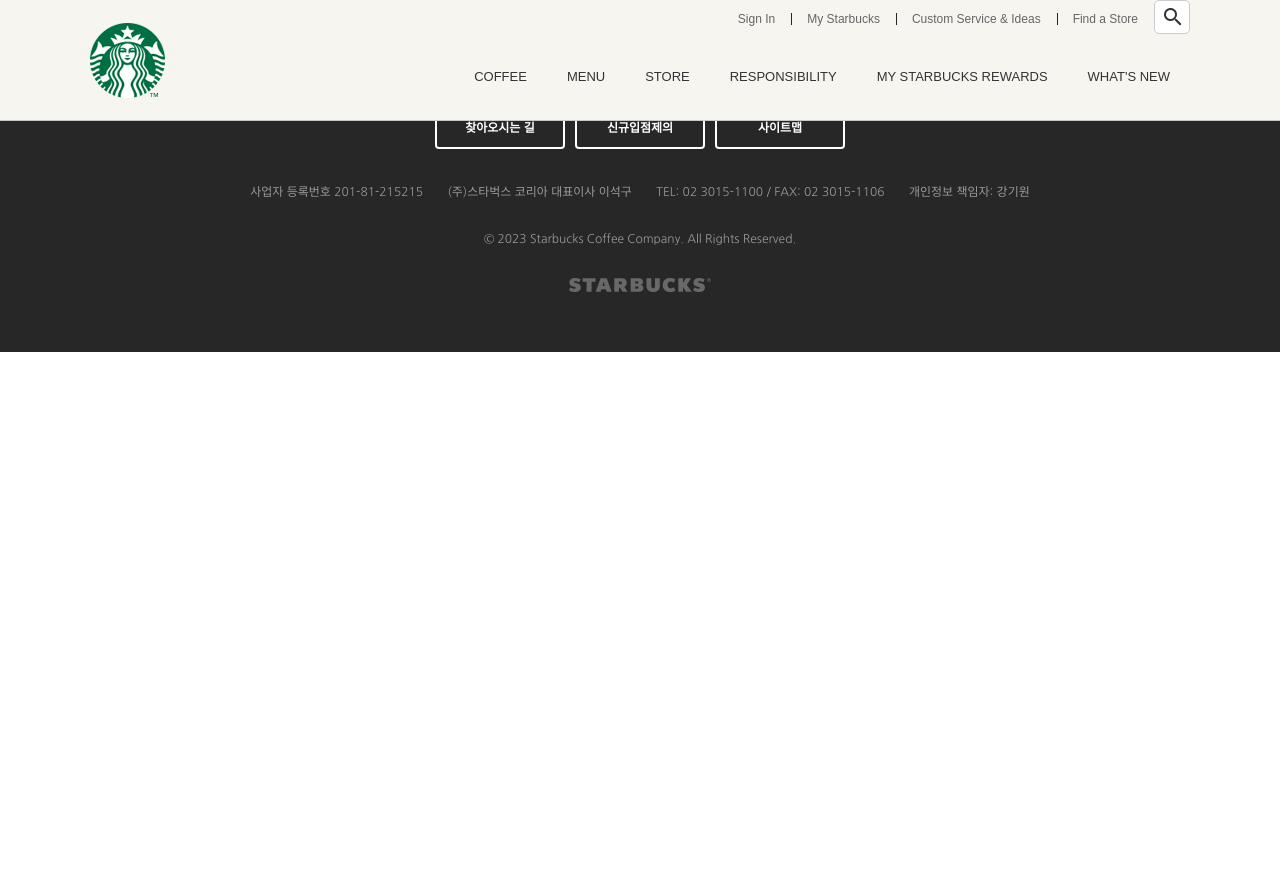
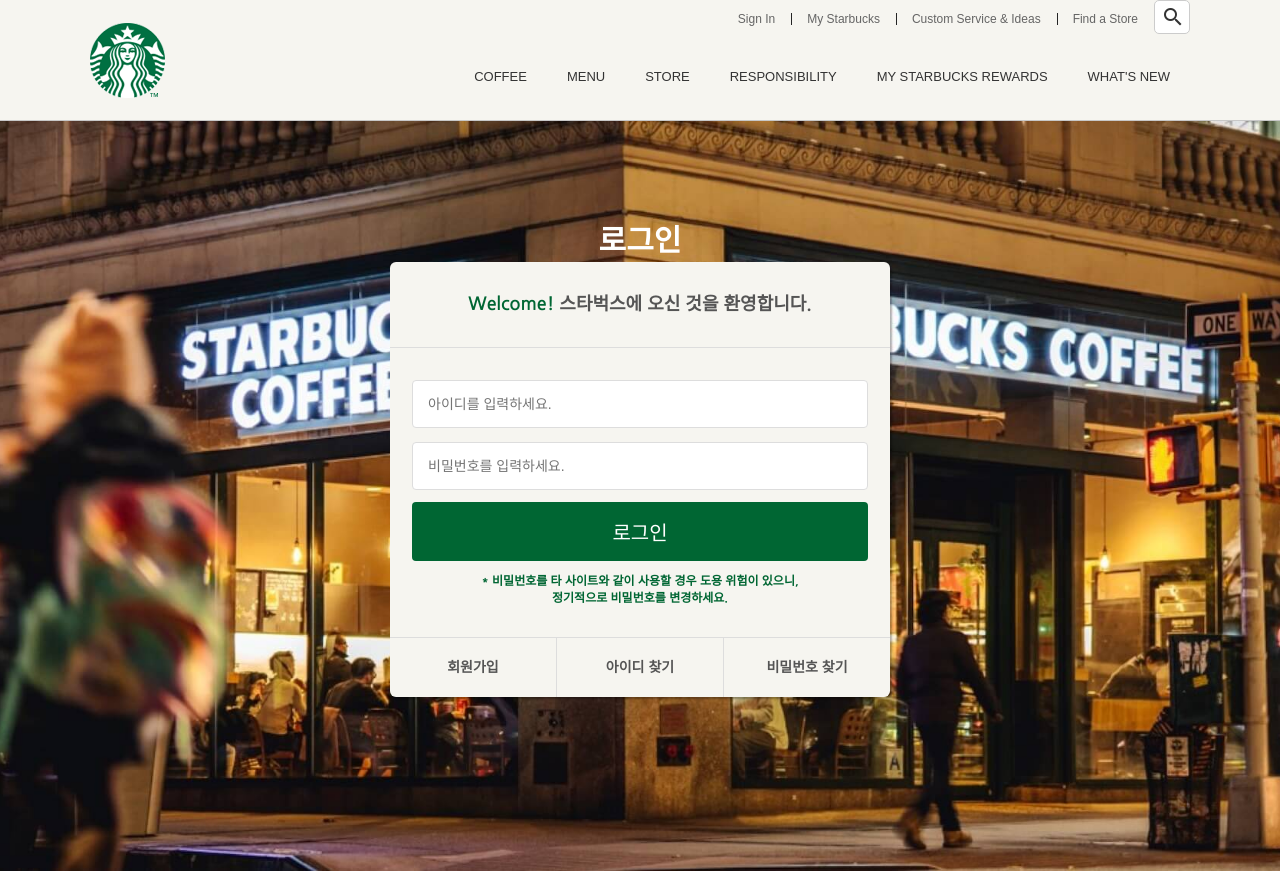
Before and after one commit to SAHA-YJB/starbucks, a plain HTML site: page signin/index.html in a window 1280 px wide. Shown: the top 871 px of the page. Before the commit the page ends 800 px from the top, so only its background shows below. Drawn offline with nearby package versions, Linux system fonts and the light colour scheme.

Commit message:
로그인 페이지 완성

```diff
--- /dev/null
+++ b/css/signin.css
@@ -0,0 +1,78 @@
+.signin {
+  margin-top: 120px;
+  padding: 100px 0 150px;
+  background-image: url("../images/signin_bg.jpg");
+  background-repeat: no-repeat;
+  background-position: center;
+  background-attachment: fixed;
+  background-size: cover;
+}
+.signin h1 {
+  color: #fff;
+  font-size: 30px;
+  font-weight: 700;
+  text-align: center;
+  margin-bottom: 24px;
+}
+.signin__card {
+  width: 500px;
+  margin: 0 auto;
+  border-radius: 6px;
+  background-color: #f6f5f0;
+  box-shadow: 2px 2px 2px rgba(0, 0, 0, .3);
+  color: #555;
+}
+.signin__card h2 {
+  padding: 30px;
+  font-size: 18px;
+  text-align: center;
+  border-bottom: 1px solid #ddd;
+}
+.signin__card h2 strong {
+  font-weight: 700;
+  color: #006633;
+}
+.signin__card form {
+  padding: 30px 22px;
+}
+.signin__card form input {
+  width: 100%;
+  margin-bottom: 12px;
+  padding: 15px;
+  border: 1px solid #ddd;
+  border-radius: 4px;
+  outline: none;
+  box-sizing: border-box;
+  font-size: 14px;
+}
+.signin__card form [type="submit"] {
+  background-color: #006633;
+  border: none;
+  color: #fff;
+  font-size: 20px;
+  cursor: pointer;
+}
+.signin__card form p {
+  font-size: 12px;
+  color: #006633;
+  text-align: center;
+}
+.signin__card .actions {
+  display: flex;
+  border-top: 1px solid #ddd;
+}
+.signin__card .actions a {
+  flex-grow: 1;
+  flex-basis: 0;
+  text-align: center;
+  padding: 20px;
+  color: #555;
+  font-size: 14px;
+  border-right: 1px solid #ddd;
+}
+.signin__card .actions a:last-child {
+  border-right: none;
+}
+.signin__card .actions a:hover {
+  text-decoration: underline;
+}
--- a/signin/index.html
+++ b/signin/index.html
@@ -28,6 +28,7 @@
   <link href="https://fonts.googleapis.com/css2?family=Nanum+Gothic:wght@400;700&display=swap" rel="stylesheet" />
   <link rel="stylesheet" href="https://fonts.googleapis.com/icon?family=Material+Icons" />
   <link rel="stylesheet" href="../css/common.css" />
+  <link rel="stylesheet" href="../css/signin.css">
 
   <script defer src="../js/common.js"></script>
 </head>
@@ -371,7 +372,32 @@
   <!-- 헤더와 배지 끝 부분 ----------------------------------------------------------------------------------------------->
 
   <!-- 로그인페이지 -->
-  <section class="signin"></section>
+  <section class="signin">
+
+    <h1>로그인
+      <div class="signin__card">
+        <h2>
+          <strong>Welcome!</strong> 스타벅스에 오신 것을 환영합니다.
+        </h2>
+        <form>
+          <input type="text" placeholder="아이디를 입력하세요." />
+          <input type="password" placeholder="비밀번호를 입력하세요." />
+          <!-- 로그인 버튼 제출 -->
+          <input type="submit" value="로그인" />
+          <p>
+            * 비밀번호를 타 사이트와 같이 사용할 경우 도용 위험이 있으니,<br />
+            정기적으로 비밀번호를 변경하세요.
+          </p>
+        </form>
+        <div class="actions">
+          <a href="javascript:void(0)">회원가입</a>
+          <a href="javascript:void(0)">아이디 찾기</a>
+          <a href="javascript:void(0)">비밀번호 찾기</a>
+        </div>
+      </div>
+    </h1>
+
+  </section>
 
   <!-- 푸터 -------------------------------------------------------->
   <footer>
```
